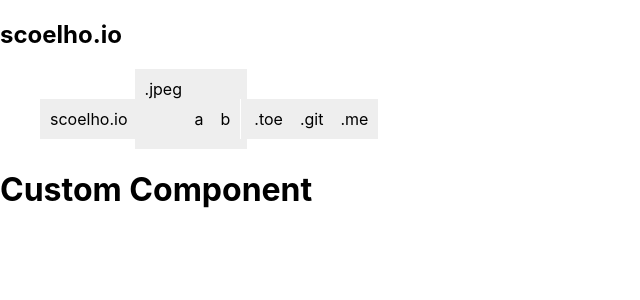
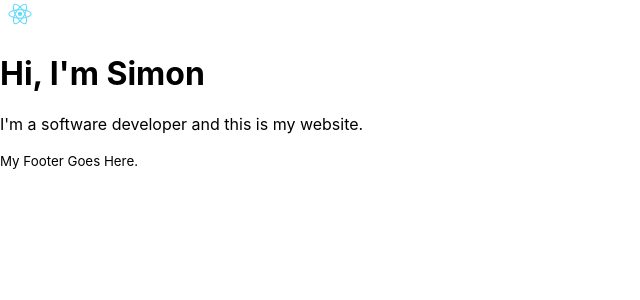
Before and after one commit to simoncoelho/react-learnings, a React (Create React App) app in the folder scoelho-io/: page / in a window 1280 px wide. Shown: the top 300 px of the page, without its empty margins (0-640 px from the left). Built offline with nearby package versions, Linux system fonts and the light colour scheme.

Commit message:
Add multiple components

```diff
--- a/scoelho-io/src/index.js
+++ b/scoelho-io/src/index.js
@@ -6,34 +6,51 @@ import reportWebVitals from './reportWebVitals';
 import logo from './logo.svg';
 
 
-const myNav =
-    <nav>
-        <h1>scoelho.io</h1>
-        <ul >
-            <li>scoelho.io</li>
-            <li>.jpeg<ul><li>a</li><li>b</li></ul></li>
-            <li>.toe</li>
-            <li>.git</li>
-            <li>.me</li>
-        </ul>
-    </nav>
+const page = (
+  <div>
 
+  </div>
+)
 
-function CustomComponent(customNav){
+function Page(){
   return (
     <div>
-      {customNav}
-      <h1>Custom Component</h1>
+      <Header/>
+      <Content/>
+      <Footer/>
     </div>
   )
 }
 
+function Header(){
+  return (
+   <header>
+      <img src={logo} width={40}/>
+   </header>
+  )
+}
 
-const root = ReactDOM.createRoot(document.getElementById('root'));
-root.render(CustomComponent(myNav));
+function Content(){
+  return (
+    <div>
+      <h1>Hi, I'm Simon</h1>
+      <p>
+        I'm a software developer and this is my website.
+      </p>
+    </div>
+  )
+}
 
+function Footer(){
+  return (
+    <footer>
+      <small>My Footer Goes Here.</small>
+    </footer>
+  )
+}
 
-
+const root = ReactDOM.createRoot(document.getElementById('root'))
+root.render(< Page />)
 
 // If you want to start measuring performance in your app, pass a function
 // to log results (for example: reportWebVitals(console.log))
```
